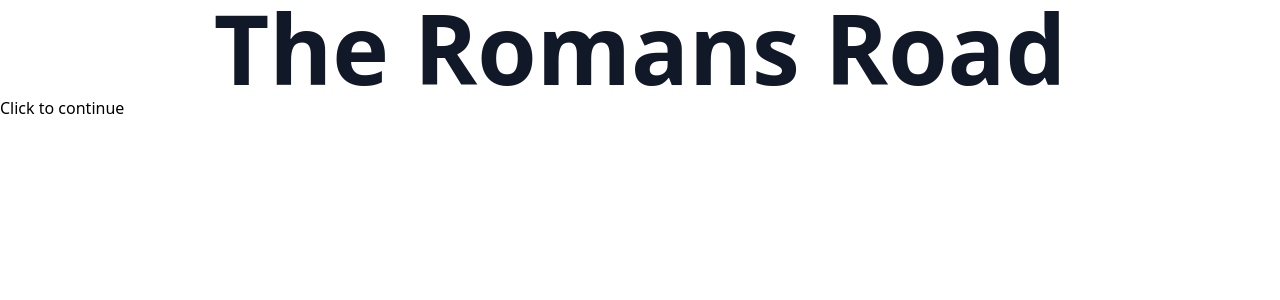
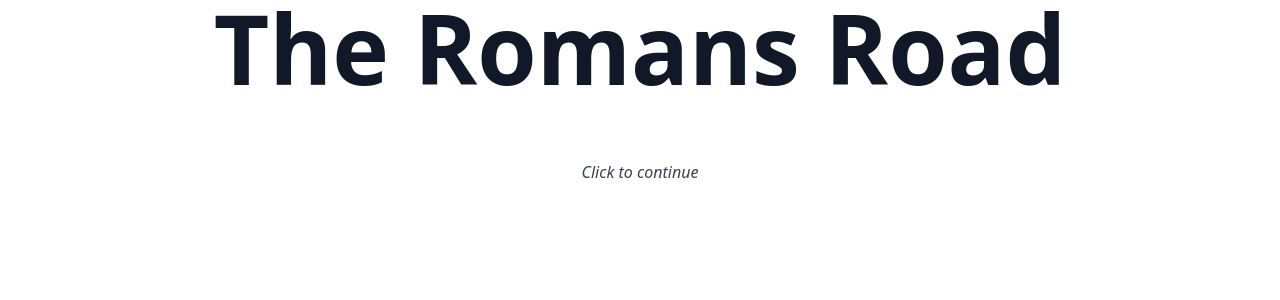
Before and after one commit to drevantonder/the-romans-road-com, a Nuxt app: page / in a window 1280 px wide. Shown: the top 300 px of the page. Built offline with nearby package versions, Linux system fonts and the light colour scheme.

Commit message:
Style click button

```diff
--- a/pages/index.vue
+++ b/pages/index.vue
@@ -11,6 +11,6 @@ setPageConfig({
     <h1 class="text-8xl text-center font-bold text-gray-900">
       The Romans Road
     </h1>
-    <p>Click to continue</p>
+    <p class="mt-16 text-gray-700 text-center italic">Click to continue</p>
   </div>
 </template>
```
